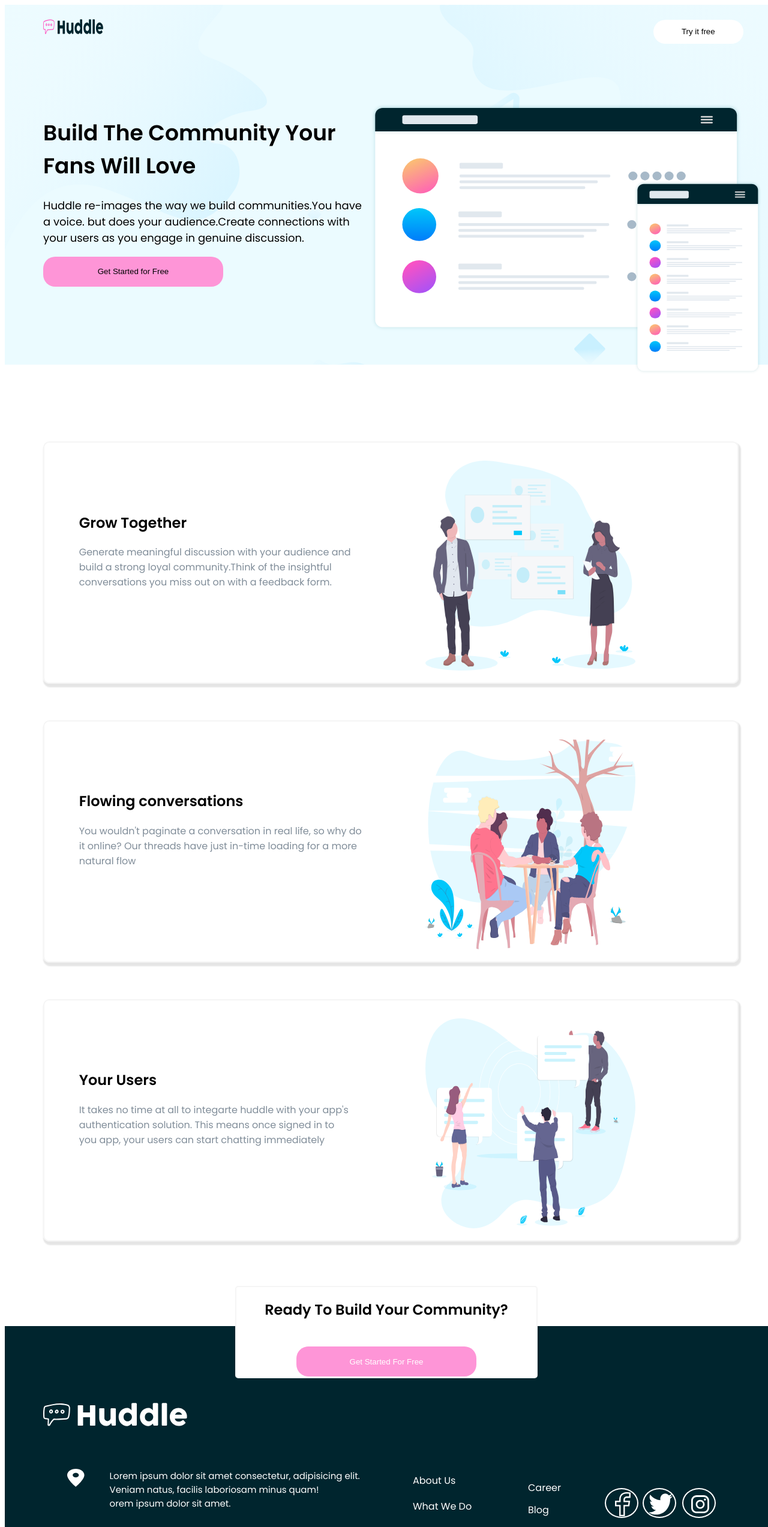
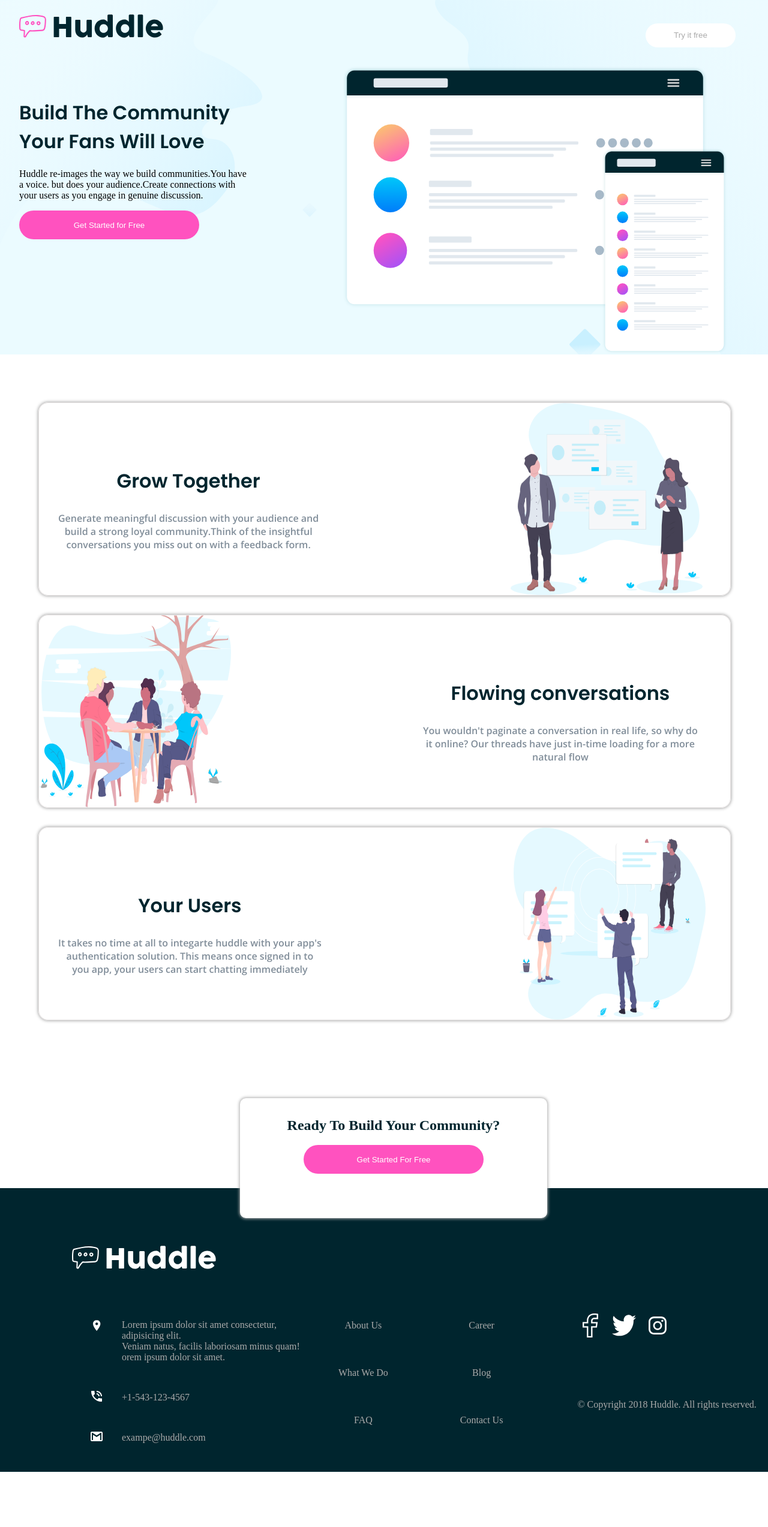
Before and after one commit to ibnatihsanat/huddle, a plain HTML site: page index.html in a window 1280 px wide. Shown: the top 2546 px of the page at 60% size. After the commit the page ends 2454 px from the top, so only its background shows below. Drawn offline with nearby package versions, Linux system fonts and the light colour scheme.

Commit message:
updated desktop csss

```diff
--- a/index.css
+++ b/index.css
@@ -1,499 +1,245 @@
 body {
+    width: 100%;
+    height: 100vh;
     box-sizing: border-box;
-    height: 100vh;
-    width: 100%;
-    font-family: 'Poppins', sans-serif;
+    margin: 0rem;
 }
 
-header {
-    background-image: url(./images/bg-hero-desktop.svg);
-    background-color: hsl(193, 100%, 96%);
-    width: 100%;
-    height: 600px;
-    font-size: 18px;
-}
-
-.head-elements {
-    margin-left: 5%;
-}
-
-.logo {
-    width: 100px;
-    height: 25px;
-    margin-top: 2%;
-}
-
-header h1 {
-    margin-top: 10%;
-    font-weight: 600;
-}
-
-header button {
-    background: transparent;
-    border-radius: 20px;
+button {
+    border: none;
     cursor: pointer;
-    border: none;
-}
-
-.btn-header {
-    margin-top: 2%;
-    width: 150px;
-    height: 40px;
-    background-color: white;
-    margin-left: 75%;
-}
-
-.btn-getstart {
-    background-color: hsl(322, 98%, 79%);
-    width: 300px;
-    height: 50px;
-}
-
-.illustration {
-    margin-left: 45%;
-    margin-top: -25%;
-    width: 650px;
-    height: 450px;
-}
-
-h1,
-h2 {
-    font-weight: 600;
-}
-
-.content {
-    margin-left: 5%;
-    margin-top: 10%;
-}
-
-
-
-.grow-together {
-    width: 95%;
-    height: 400px;
-    border: 2px solid whitesmoke;
-    border-radius: 10px;
-    box-shadow: 2px 4px 2px 2px rgba(0, 0, 0, 0.1);
-}
-
-.grow-together img {
-    width: 350px;
-    height: 350px;
-    margin-left: 55%;
-    margin-top: -20%;
-
-}
-
-.grow-together h2 {
-    margin-top: 10%;
-    margin-left: 5%;
-}
-
-.grow-together p {
-    color: hsl(208, 11%, 55%);
-    margin-left: 5%;
-}
-
-.flow-conversation {
-    width: 95%;
-    height: 400px;
-    margin-top: 5%;
-    border: 2px solid whitesmoke;
-    border-radius: 10px;
-    box-shadow: 2px 4px 2px 2px rgba(0, 0, 0, 0.1);
-}
-
-.flow-conversation h2 {
-    margin-top: 10%;
-    margin-left: 5%;
-}
-
-.flow-conversation p {
-    color: hsl(208, 11%, 55%);
-    margin-left: 5%;
-}
-
-.flow-conversation img {
-    width: 350px;
-    height: 350px;
-    margin-left: 55%;
-    margin-top: -20%;
-}
-
-.users {
-    width: 95%;
-    height: 400px;
-    margin-top: 5%;
-    border: 2px solid whitesmoke;
-    border-radius: 10px;
-    box-shadow: 2px 4px 2px 2px rgba(0, 0, 0, 0.1);
-}
-
-.users h2 {
-    margin-top: 10%;
-    margin-left: 5%;
-}
-
-.users p {
-    color: hsl(208, 11%, 55%);
-    margin-left: 5%;
-}
-
-.users img {
-    width: 350px;
-    height: 350px;
-    margin-left: 55%;
-    margin-top: -20%;
-}
-
-.comity {
-    width: 500px;
-    height: 150px;
-    margin-left: 30%;
-    margin-top: 5%;
-    background-color: white;
-    border: 2px solid whitesmoke;
-    border-radius: 5px;
-    position: relative;
-    top: 10px;
-}
-
-.comity h2 {
-    text-align: center;
-    color: black;
-}
-
-.btn-comity {
-    background-color: hsl(322, 98%, 79%);
-    width: 300px;
-    height: 50px;
-    margin-left: 20%;
-    margin-top: 5%;
-    border-radius: 20px;
-    cursor: pointer;
-    border: none;
-    color: #ffff;
-}
-
-footer {
-    margin-top: -6%;
-    background-color: hsl(192, 100%, 9%);
-    height: 500px;
-}
-
-svg {
-    margin-top: 10%;
-    margin-left: 5%;
-}
-
-.contact {
-    margin-top: 5%;
-    margin-left: 5%;
 }
 
 li {
     list-style-type: none;
-    display: flex;
-    flex-direction: row;
-}
-
-footer ul li {
-    color: white;
-}
-
-.contact p {
-    margin-left: 6%;
-    margin-top: -2%;
-    color: white;
-    font-size: 15px;
-}
-
-li img {
-    width: 30px;
-    height: 30px;
-}
-
-#location {
-    margin-top: -30px;
-}
-
-.li-phone,
-.li-email {
-    margin-top: 4%;
-}
-
-.us {
-    display: flex;
-    flex-direction: column;
-    margin-left: 50%;
-    margin-top: -18%;
-}
-
-.us-more {
-    margin-left: 65%;
-    display: flex;
-    flex-direction: column;
-    margin-top: -9%;
 }
 
 a {
-    display: flex;
-    flex-direction: column;
     text-decoration: none;
-    color: #ffff;
-}
-
-.two,
-.three,
-.four,
-.five {
-    margin-top: 3%;
-}
-
-.socials {
-    margin-top: -8%;
-    margin-left: 75%;
-}
-
-.socials img {
-    width: 40px;
-    height: 40px;
-}
-
-.socials button {
-    border-radius: 50%;
-    background: transparent;
-    border: 2px solid #ffff;
-
-}
-
-.fb:hover {
-    fill: hsl(322, 98%, 79%);
-}
-
-.tw:hover {
-    fill: hsl(322, 98%, 79%);
-}
-
-.inst:hover {
-    fill: hsl(322, 98%, 79%);
-}
-
-#social {
-    margin-top: 12%;
-    margin-left: 75%;
-    font-size: 15px;
-    color: #ffff;
-}
-
-.tweet {
-    margin-left: 1%;
-}
-
-.insta {
-    margin-left: 2%;
-}
-
-@media screen and (max-width:567px) {
-    body {
-        box-sizing: border-box;
-        min-width: 375px;
 }
 
 header {
-        background-image: url(./images/bg-hero-mobile.svg);
+    width: 100%;
+    height: auto;
+    background-image: url(./images/bg-hero-desktop.svg);
     background-color: hsl(193, 100%, 96%);
-        width: 100%;
-        height: 700px;
 }
 
 .head-elements {
     display: flex;
-        flex-direction: column;
+    margin-left: 2rem;
+
 }
 
-    .logo {
-        width: 50px;
-        height: 20px;
+#logo {
+    margin-top: 1.5rem;
+    margin-left: 2rem;
+
 }
 
-    header h1 {
-        margin-top: 20%;
-        margin-right: 5%;
-        text-align: center;
-        font-size: 20px;
+#btn-header {
+    margin-bottom: 2rem;
+    margin-left: 50rem;
+    width: 9.375rem;
+    height: 2.5rem;
+    background-color: #ffff;
+    color: #AAAAAA;
+    border-radius: 3.125rem;
 }
 
-    p {
-        text-align: center;
-        font-size: 15px;
-        margin-right: 5%;
+#btn-header:hover {
+    width: 10.5rem;
 }
 
-    .btn-header {
-        margin-left: 60%;
-        margin-top: -8%;
-        width: 100px;
-        height: 25px;
+.header-writeup {
+    margin-top: 2rem;
 }
 
-    .btn-getstart {
-        width: 250px;
-        height: 40px;
-        margin-left: 5%;
+.header-writeup h1 {
+    font-size: 2rem;
+    font-family: 'poppins';
+    font-weight: 600;
+    text-align: left;
+    width: 23.75rem;
+    color: hsl(192, 100%, 9%);
 }
 
-    .illustration {
-        width: 300px;
-        height: 300px;
-        margin-top: 5%;
-        margin-left: 5%;
+#illustration {
+    width: 40rem;
+    height: 30rem;
+    margin-left: 10rem;
 }
 
-    .grow-together {
-        display: flex;
-        flex-direction: column;
+#btn-getstart,
+#btn-comity {
+    width: 18.75rem;
+    height: 3.0rem;
+    color: #ffff;
+    background-color: hsl(322, 100%, 66%);
+    border-radius: 3.75rem;
 }
 
-    .grow-together img {
-        margin-top: -380px;
-        width: 200px;
-        height: 200px;
-        margin-left: 50px;
+#btn-getstart:hover,
+#btn-comity:hover {
+    background-color: hsl(322, 100%, 81%);
 }
 
-    .grow-together h2 {
-        margin-top: 70%;
+.content {
+    margin-top: 5rem;
+}
+
+.grow-together,
+.flow-conversation,
+.users {
+    width: 90%;
+    height: auto;
+    display: flex;
+    margin-left: 4rem;
+    border: 1px solid #e7e3e3;
+    box-shadow: 0 0 .3125rem .0625rem #AAAAAA;
+    border-radius: 1rem;
+    margin-top: 2rem;
+}
+
+.grow-together img,
+.users img {
+    width: 20rem;
+    height: 20rem;
+    margin-left: 20rem;
+}
+
+.flow-conversation img {
+    width: 20rem;
+    height: 20rem;
+}
+
+.users-writeup,
+.grow-writeup {
+    text-align: center;
+    margin-top: 5rem;
+    margin-left: 2rem;
+}
+
+.flow-writeup {
+    margin-left: 20rem;
+    text-align: center;
+    margin-top: 5rem;
+}
+
+.flow-writeup h2,
+.users-writeup h2,
+.grow-writeup h2 {
+    font-family: 'Poppins';
+    font-weight: 600;
+    font-size: 2rem;
+    color: hsl(192, 100%, 9%);
+}
+
+.flow-writeup p,
+.users-writeup p,
+.grow-writeup p {
+    font-family: 'Open sans';
+    font-weight: 600;
+    color: hsl(208, 11%, 55%);
+}
+
+.comity {
+    width: 40%;
+    height: 25vh;
+    box-shadow: 0 0 .3125rem .0625rem #AAAAAA;
+    margin-left: 25rem;
+    text-align: center;
+    margin-top: 5rem;
+    position: relative;
+    top: 3.125rem;
+    background-color: #ffff;
+    border-radius: .625rem;
+}
+
+.comity h2 {
+    color: hsl(192, 100%, 9%);
+    padding-top: 2rem;
+}
+
+footer {
+    background-color: hsl(192, 100%, 9%);
+    width: 100%;
+    height: auto;
+}
+
+.footer-items {
+    display: flex;
+}
+
+footer ul {
+    margin-top: 6rem;
+}
+
+.contact {
+    margin-left: 5rem;
+}
+
+table {
+    border-spacing: 0rem .9375rem;
+}
+
+td {
+    width: 5rem;
     text-align: center;
 }
 
-    .grow-together p {
-        margin-top: -1px;
-        text-align: center;
+.location {
+    width: 20rem;
+    margin-top: 4rem;
+    text-align: left;
+    color: #AAAAAA;
 }
 
-    .flow-conversation {
-        margin-top: 20%;
+.phone {
+    text-align: left;
+    color: #AAAAAA;
+}
+
+.us,
+.us-more {
     display: flex;
     flex-direction: column;
+    align-items: center;
+    justify-content: space-evenly;
+    margin-top: 10rem;
 }
 
-    .flow-conversation h2 {
-        margin-top: 80%;
-        text-align: center;
+ul a {
+    color: #AAAAAA;
 }
 
-    .flow-conversation img {
-        margin-top: -400px;
-        width: 200px;
-        height: 200px;
-        margin-left: 50px;
-    }
-
-    .flow-conversation p {
-        margin-top: -1px;
-        text-align: center;
-    }
-
-    .users {
-        margin-top: 20%;
-        display: flex;
-        flex-direction: column;
-    }
-
-    .users h2 {
-        margin-top: 70%;
-        text-align: center;
-    }
-
-    .users img {
-        margin-top: -380px;
-        width: 200px;
-        height: 200px;
-        margin-left: 50px;
-    }
-
-    .users p {
-        margin-top: -1px;
-        text-align: center;
-    }
-
-    .comity {
-        width: 250px;
-        height: 150px;
-        margin-left: 15%;
-        position: relative;
-        top: 40px;
-    }
-
-    .btn-comity {
-        width: 200px;
-        height: 40px;
-        margin-left: 10%;
-    }
-
-    footer {
-        height: 1100px;
-        max-width: 100%;
-    }
-
-    .footer-svg {
-        margin-top: 40%;
-    }
-
-    .contact {
-        display: flex;
-        flex-direction: column;
-        margin-top: 20%;
-        margin-left: -8%;
-    }
-
-    #location {
-        margin-left: 20%;
-        text-align: left;
-    }
-
-    #phone {
-        margin-left: -20%;
-        margin-top: -6%;
-    }
-
-    #email {
-        margin-left: -10%;
-        margin-top: -6%;
-    }
-
-    .us {
-        margin-top: 15%;
-        margin-left: -10%;
-    }
-
-    .three {
-        margin-top: 10%;
-    }
-
-    .two,
-    .four,
-    .five {
-        margin-top: 10%;
-    }
-
-    #six {
-        margin-top: 3%;
+.us-more a:hover,
+.us a:hover {
+    text-decoration: underline;
+    text-decoration-color: #AAAAAA;
 }
 
 .us-more {
-        margin-left: -10%;
-        margin-top: 5%;
+    margin-left: 5rem;
 }
 
 .socials {
-        display: flex;
-        margin-top: 25%;
-        margin-left: 2%;
+    margin-top: 13rem;
+    margin-left: 5rem;
+}
+
+.socials button {
+    background: transparent;
+}
+
+.socials button svg:hover {
+    fill: hsl(322, 100%, 66%);
 }
 
 #social {
-        margin-left: 5%;
+    color: #AAAAAA;
+    margin-top: 22rem;
+    margin-left: -10rem;
 }
-}
+
+@media screen and (max-width:567px) {}
--- a/index.html
+++ b/index.html
@@ -10,6 +10,9 @@
     <link
         href="https://fonts.googleapis.com/css2?family=Poppins:ital,wght@0,100;0,200;0,300;0,400;0,500;0,600;0,700;0,800;0,900;1,100;1,200;1,300;1,400;1,500;1,600;1,700;1,800;1,900&display=swap"
         rel="stylesheet">
+    <link
+        href="https://fonts.googleapis.com/css2?family=Open+Sans:ital,wght@0,300;0,400;0,500;0,600;0,700;0,800;1,300;1,400;1,500;1,600;1,700;1,800&display=swap"
+        rel="stylesheet">
     <link rel="stylesheet" href="index.css">
     <title>HUDDlE</title>
 </head>
@@ -17,57 +20,67 @@
 <body>
 
     <header>
+        <img src="./images/logo.svg" alt="" id="logo">
+        <button id="btn-header">Try it free</button>
         <div class="head-elements">
-            <img src="./images/logo.svg" alt="" class="logo">
-            <button class="btn-header">Try it free</button>
-            <h1>Build The Community Your <br> Fans Will Love</h1>
+            <div class="header-writeup">
+                <h1>Build The Community Your Fans Will Love</h1>
                 <p>
                     Huddle re-images the way we build communities.You have <br>
                     a voice. but does your audience.Create connections with <br>
                     your users as you engage in genuine discussion.
                 </p>
 
-            <button class="btn-getstart ">Get Started for Free</button>
-            <img src="./images/illustration-mockups.svg" alt="" class="illustration">
+                <button id="btn-getstart">Get Started for Free</button>
+            </div>
+            <img src="./images/illustration-mockups.svg" alt="" id="illustration">
         </div>
     </header>
 
     <main>
         <section class="content">
             <section class="grow-together">
+                <div class="grow-writeup">
                     <h2> Grow Together</h2>
                     <p>
                         Generate meaningful discussion with your audience and <br>
                         build a strong loyal community.Think of the insightful <br>
                         conversations you miss out on with a feedback form.
                     </p>
+                </div>
                 <img src="./images/illustration-grow-together.svg" alt="">
             </section>
             <section class="flow-conversation">
+                <img src="./images/illustration-flowing-conversation.svg" alt="">
+                <div class="flow-writeup">
                     <h2>Flowing conversations</h2>
                     <p>
                         You wouldn't paginate a conversation in real life, so why do <br>
                         it online? Our threads have just in-time loading for a more <br>
                         natural flow
                     </p>
-                <img src="./images/illustration-flowing-conversation.svg" alt="">
+                </div>
             </section>
             <section class="users">
+                <div class="users-writeup">
                     <h2>Your Users</h2>
                     <p>
                         It takes no time at all to integarte huddle with your app's <br>
                         authentication solution. This means once signed in to <br>
                         you app, your users can start chatting immediately
                     </p>
+                </div>
                 <img src="./images/illustration-your-users.svg" alt="">
             </section>
         </section>
         <div class="comity">
             <h2>Ready To Build Your Community?</h2>
-            <button class="btn-comity"> Get Started For Free</button>
+            <button id="btn-comity"> Get Started For Free</button>
         </div>
     </main>
     <footer>
+        <section class="footer-items">
+            <ul class="contact">
                 <svg width="240" height="39" xmlns="http://www.w3.org/2000/svg" class="footer-svg">
                     <g fill-rule="nonzero" fill="none">
                         <path
@@ -78,20 +91,28 @@
                             fill="hsl(0, 100%, 100%)" />
                     </g>
                 </svg>
-        <ul class="contact">
-            <li class="li-location">
-                <img src="./images/icon-location.svg" alt="">
-            </li>
-            <p id="location">Lorem ipsum dolor sit amet consectetur, adipisicing elit. <br> Veniam natus, facilis
-                laboriosam minus quam! <br> orem ipsum dolor sit amet.</p>
-            <li class="li-phone">
-                <img src="./images/icon-phone.svg" alt="">
-            </li>
-            <p id="phone"> +1-543-123-4567 </p>
-            <li class="li-email">
-                <img src="./images/icon-email.svg" alt="">
-            </li>
-            <p id="email"> exampe@huddle.com</p>
+                <table>
+                    <tr>
+                        <td><img src="./images/icon-location.svg" alt=""></td>
+                        <td>
+                            <p class="location">Lorem ipsum dolor sit amet consectetur, adipisicing elit. <br>
+                                Veniam natus,
+                                facilis laboriosam minus quam! orem ipsum dolor sit amet.</p>
+                        </td>
+                    </tr>
+                    <tr>
+                        <td> <img src="./images/icon-phone.svg" alt=""></td>
+                        <td>
+                            <p class="phone">+1-543-123-4567</p>
+                        </td>
+                    </tr>
+                    <tr>
+                        <td> <img src="./images/icon-email.svg" alt=""></td>
+                        <td>
+                            <p class="phone">exampe@huddle.com</p>
+                        </td>
+                    </tr>
+                </table>
             </ul>
             <ul class="us">
                 <a href="#" id="one">About Us</a>
@@ -145,9 +166,13 @@
 
                         </svg>
                     </a></button>
-
             </ul>
             <p id="social"> © Copyright 2018 Huddle. All rights reserved.</p>
+
+
+        </section>
+        <div>
+        </div>
     </footer>
 </body>
 
```
Also changed, not shown: 1 other file. Lines whose indentation alone changed are shown as unchanged.
